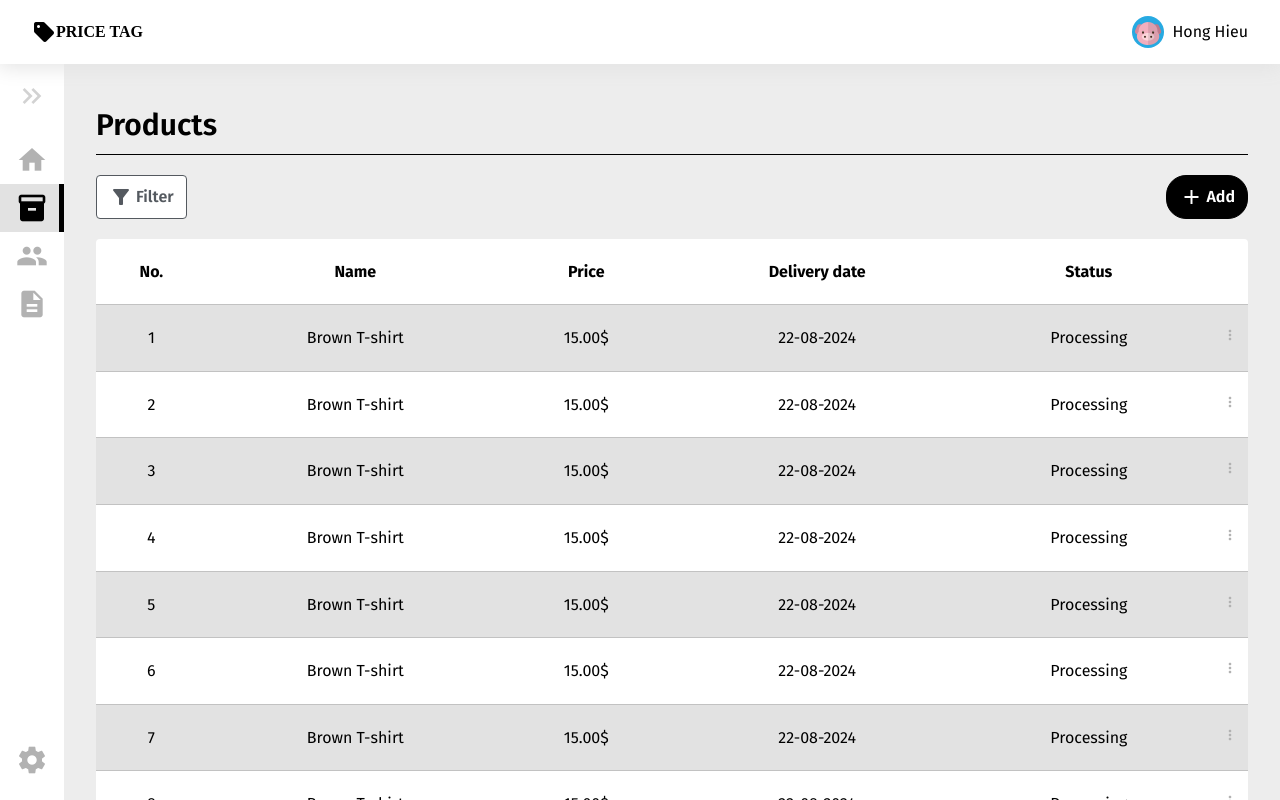
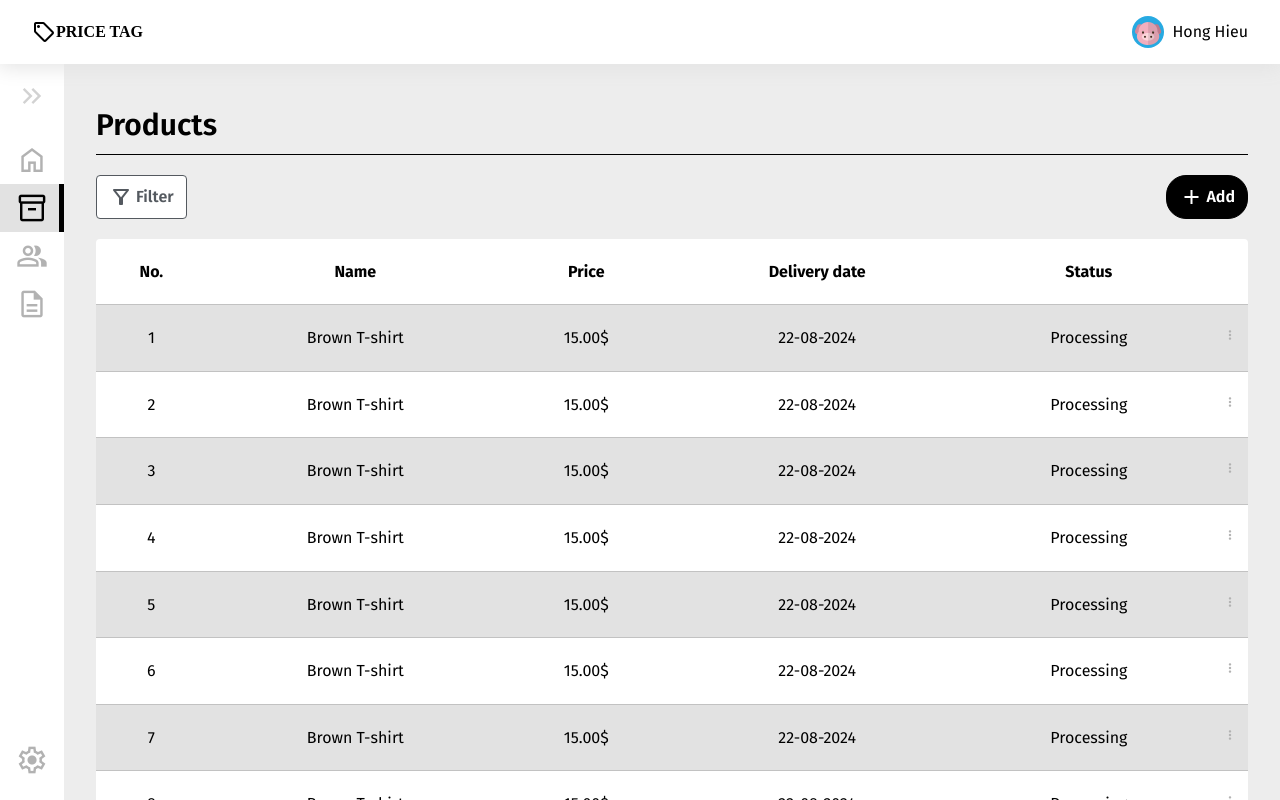
Before and after one commit to DavinHHiu/Thesis, a Vue app in the folder backoffice/: page /products in a window 1280 px wide. Built offline with nearby package versions, Linux system fonts and the light colour scheme; a web font is replaced by a local one.

Commit message:
⬆️use material symbols outlined

```diff
--- a/backoffice/index.html
+++ b/backoffice/index.html
@@ -6,7 +6,7 @@
     <meta name="viewport" content="width=device-width, initial-scale=1.0" />
     <link
       rel="stylesheet"
-      href="https://fonts.googleapis.com/css2?family=Material+Icons"
+      href="https://fonts.googleapis.com/css2?family=Material+Symbols+Outlined"
     />
     <title>Price Tag</title>
   </head>
--- a/backoffice/src/assets/scss/_customs.scss
+++ b/backoffice/src/assets/scss/_customs.scss
@@ -190,6 +190,10 @@ button {
   border: none;
   outline: none;
   background: none;
+}
+
+input {
+  outline: none;
 }
 
 .tooltip {
--- a/backoffice/src/components/common/molecules/Alert.vue
+++ b/backoffice/src/components/common/molecules/Alert.vue
@@ -2,7 +2,7 @@
   <div class="alert alert-warning alert-dismissible fade show" role="alert">
     <slot />
     <button
-      class="btn-close material-icons"
+      class="btn-close material-symbols-outlined"
       data-bs-dismiss="alert"
       aria-label="Close"
     >
--- a/backoffice/src/components/common/molecules/AppLogo.vue
+++ b/backoffice/src/components/common/molecules/AppLogo.vue
@@ -1,6 +1,6 @@
 <template>
   <div class="logo-wrap h-full flex items-center">
-    <span class="material-icons flex items-center">sell</span>
+    <span class="material-symbols-outlined flex items-center">sell</span>
     <span class="app-name">Price tag</span>
   </div>
 </template>
--- a/backoffice/src/components/common/molecules/EllipsisDropdown.vue
+++ b/backoffice/src/components/common/molecules/EllipsisDropdown.vue
@@ -1,5 +1,7 @@
 <template>
-  <span class="material-icons elipsis-dropdown" data-bs-toggle="dropdown"
+  <span
+    class="material-symbols-outlined elipsis-dropdown"
+    data-bs-toggle="dropdown"
     >more_vert</span
   >
   <ul class="dropdown-menu">
--- a/backoffice/src/components/common/molecules/Modal.vue
+++ b/backoffice/src/components/common/molecules/Modal.vue
@@ -10,7 +10,7 @@
         <div class="modal-header">
           <h5 class="modal-title" id="exampleModalLabel">Modal title</h5>
           <span
-            class="material-icons btn-close"
+            class="material-symbols-outlined btn-close"
             data-bs-dismiss="modal"
             aria-label="Close"
             >close
--- a/backoffice/src/components/common/organisms/Sidebar.vue
+++ b/backoffice/src/components/common/organisms/Sidebar.vue
@@ -5,25 +5,27 @@
   >
     <div class="menu-toggle-wrap flex justify-end relative top-0 mb-[1.6rem]">
       <button class="menu-toggle" @click="toggleMenu">
-        <span class="material-icons">keyboard_double_arrow_right</span>
+        <span class="material-symbols-outlined"
+          >keyboard_double_arrow_right</span
+        >
       </button>
     </div>
 
     <div class="menu">
       <router-link class="button" to="/">
-        <span class="material-icons">home</span>
+        <span class="material-symbols-outlined">home</span>
         <span class="text">Home</span>
       </router-link>
       <router-link class="button" to="/products">
-        <span class="material-icons">inventory_2</span>
+        <span class="material-symbols-outlined">inventory_2</span>
         <span class="text">Product</span>
       </router-link>
       <router-link class="button" to="/users">
-        <span class="material-icons">group</span>
+        <span class="material-symbols-outlined">group</span>
         <span class="text">User</span>
       </router-link>
       <router-link class="button" to="/orders">
-        <span class="material-icons">description</span>
+        <span class="material-symbols-outlined">description</span>
         <span class="text">Order</span>
       </router-link>
     </div>
@@ -32,7 +34,7 @@
 
     <div class="menu">
       <router-link class="button" to="/settings">
-        <span class="material-icons">settings</span>
+        <span class="material-symbols-outlined">settings</span>
         <span class="text">Settings</span>
       </router-link>
     </div>
@@ -75,7 +77,7 @@ aside {
 
     .menu-toggle {
       transition: 0.2 ease-out;
-      .material-icons {
+      .material-symbols-outlined {
         font-size: 3.2rem;
         color: $--gray-color-300;
         transition: 0.2s ease-out;
@@ -104,7 +106,7 @@ aside {
       padding: 0.8rem 1.6rem;
       transition: 0.2s ease-out;
 
-      .material-icons {
+      .material-symbols-outlined {
         font-size: 3.2rem;
         color: $--gray-color-500;
         transition: 0.2s ease-out;
@@ -116,7 +118,7 @@ aside {
 
       &:hover,
       &.router-link-exact-active {
-        .material-icons,
+        .material-symbols-outlined,
         .text {
           color: $--primary;
         }
@@ -142,7 +144,7 @@ aside {
     }
 
     .button {
-      .material-icons {
+      .material-symbols-outlined {
         margin-right: 1.6rem;
       }
     }
--- a/backoffice/src/views/ProductView.vue
+++ b/backoffice/src/views/ProductView.vue
@@ -3,11 +3,11 @@
   <page-body>
     <div class="action-wrap flex justify-between">
       <custom-button intent="p-outline">
-        <span class="material-icons">filter_alt</span>
+        <span class="material-symbols-outlined">filter_alt</span>
         Filter
       </custom-button>
       <custom-button :rounded="true">
-        <span class="material-icons">add</span>
+        <span class="material-symbols-outlined">add</span>
         Add
       </custom-button>
     </div>
@@ -52,7 +52,6 @@ import PagingNumber from "@/components/common/molecules/PagingNumber.vue";
 import Card from "@/components/common/templates/Card.vue";
 import PageBody from "@/components/common/templates/PageBody.vue";
 import PageTitle from "@/components/common/templates/PageTitle.vue";
-import MainLayout from "@/layouts/MainLayout.vue";
 import { computePaging } from "@/utils/utils";
 import { defineComponent } from "vue";
 
@@ -61,7 +60,6 @@ export default defineComponent({
   components: {
     Card,
     CustomButton,
-    MainLayout,
     PageBody,
     PagingNumber,
     PageTitle,
```
Also changed, not shown: 1 other file (tests, documents, lock files or other folders).
